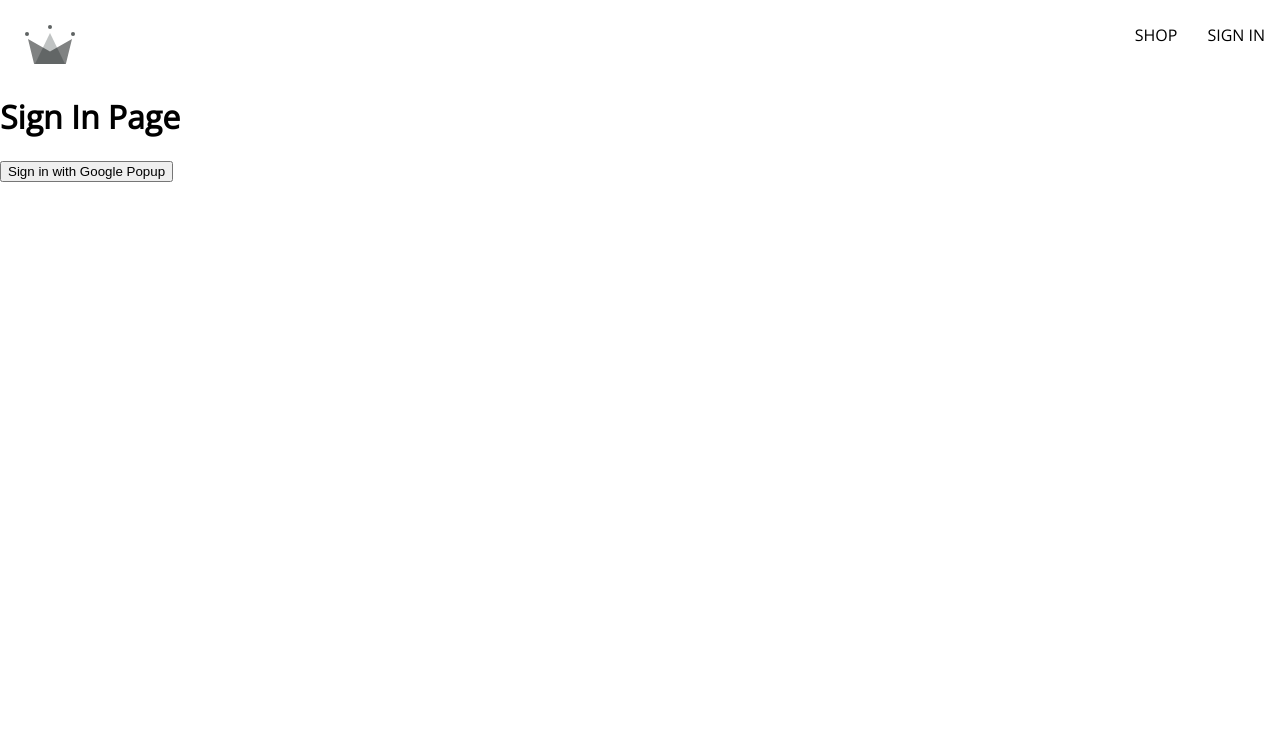
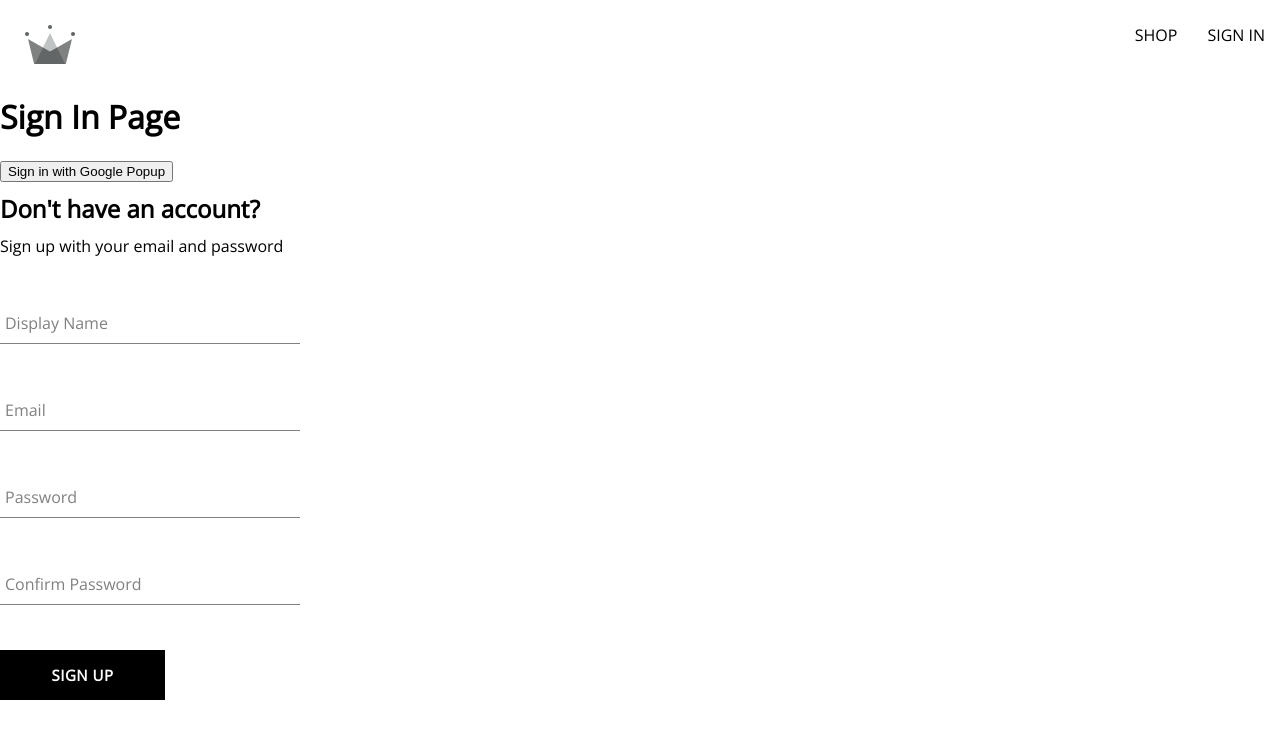
Before and after one commit to Bhubanesh/crwn-clothing, a React (Create React App) app: page /sign-in in a window 1280 px wide. Shown: the top 738 px of the page. Built offline with nearby package versions, Linux system fonts and the light colour scheme; the HTML template or start-up script is replaced by a standard one; a web font is replaced by a local one.

Commit message:
added the sign-up form and the sig-up button

```diff
--- /dev/null
+++ b/src/components/button/button.component.jsx
@@ -0,0 +1,19 @@
+import './button.styles.scss'
+
+const BUTTON_TYPE_CLASSES = {
+  google: "google-sign-in",
+  inverted: "inverted",
+};
+
+const Button = ({ children, buttonType, ...otherProps }) => {
+  return (
+    <button
+      className={`button-container ${BUTTON_TYPE_CLASSES[buttonType]}`}
+      {...otherProps}
+    >
+      {children}
+    </button>
+  );
+};
+
+export default Button;
--- /dev/null
+++ b/src/components/button/button.styles.scss
@@ -0,0 +1,46 @@
+.button-container {
+    min-width: 165px;
+    width: auto;
+    height: 50px;
+    letter-spacing: 0.5px;
+    line-height: 50px;
+    padding: 0 35px 0 35px;
+    font-size: 15px;
+    background-color: black;
+    color: white;
+    text-transform: uppercase;
+    font-family: 'Open Sans';
+    font-weight: bolder;
+    border: none;
+    cursor: pointer;
+    display: flex;
+    justify-content: center;
+
+    &:hover {
+      background-color: white;
+      color: black;
+      border: 1px solid black;
+    }
+
+    &.google-sign-in {
+      background-color: #4285f4;
+      color: white;
+
+      &:hover {
+        background-color: #357ae8;
+        border: none;
+      }
+    }
+
+    &.inverted {
+      background-color: white;
+      color: black;
+      border: 1px solid black;
+
+      &:hover {
+        background-color: black;
+        color: white;
+        border: none;
+      }
+    }
+  }
--- /dev/null
+++ b/src/components/form-input/form-input.component.jsx
@@ -0,0 +1,22 @@
+import './form-input.styles.scss'
+
+const FormInput = ({ label, ...otherProps }) => {
+  //console.log({...otherProps});
+  return (
+    <div className="group">
+      <input className="form-input" {...otherProps} />
+      {label && (
+        <label
+          className={`${
+            otherProps.value.length ? "shrink" : ""
+          } form-input-label`}
+        >
+          {label}
+        </label>
+      )}
+
+    </div>
+  );
+};
+
+export default FormInput;
--- /dev/null
+++ b/src/components/form-input/form-input.styles.scss
@@ -0,0 +1,54 @@
+$sub-color: grey;
+$main-color: black;
+
+@mixin shrinkLabel {
+  top: -14px;
+  font-size: 12px;
+  color: $main-color;
+}
+
+.group {
+  position: relative;
+  margin: 45px 0;
+
+  .form-input {
+    background: none;
+    background-color: white;
+    color: $sub-color;
+    font-size: 18px;
+    padding: 10px 10px 10px 5px;
+    display: block;
+    width: 100%;
+    border: none;
+    border-radius: 0;
+    border-bottom: 1px solid $sub-color;
+    margin: 25px 0;
+
+    &:focus {
+      outline: none;
+    }
+
+    &:focus ~ .form-input-label {
+      @include shrinkLabel();
+    }
+  }
+
+  input[type='password'] {
+    letter-spacing: 0.3em;
+  }
+
+  .form-input-label {
+    color: $sub-color;
+    font-size: 16px;
+    font-weight: normal;
+    position: absolute;
+    pointer-events: none;
+    left: 5px;
+    top: 10px;
+    transition: 300ms ease all;
+
+    &.shrink {
+      @include shrinkLabel();
+    }
+  }
+}
--- /dev/null
+++ b/src/components/sign-up-form/sign-up-form.component.jsx
@@ -0,0 +1,104 @@
+import { useState } from "react";
+import {
+  createAuthUserWithEmailAndPassword,
+  createUserDocumentFromAuth,
+} from "../../utils/firebase/firebase.utils";
+import FormInput from "../form-input/form-input.component";
+import './sign-up-form.styles.scss'
+import Button from "../button/button.component";
+
+const defaultFormFields = {
+  displayName: "",
+  email: "",
+  password: "",
+  confirmPassword: "",
+};
+
+const SignUpForm = () => {
+  const [formFields, setFormFields] = useState(defaultFormFields);
+  const { displayName, email, password, confirmPassword } = formFields;
+
+  //console.log(formFields);
+
+  const resetFormFields = () => {
+    setFormFields(defaultFormFields);
+  };
+
+  const handleSubmit = async (event) => {
+    event.preventDefault();
+
+    if (password !== confirmPassword) {
+      alert("The entered password doesnot match");
+      return;
+    }
+
+    try {
+      const { user } = await createAuthUserWithEmailAndPassword(
+        email,
+        password
+      );
+
+      await createUserDocumentFromAuth(user, { displayName });
+      resetFormFields();
+    } catch (error) {
+      if (error.code === "auth/email-already-in-use") {
+        alert("cannot create the user, email already in use");
+      } else {
+        console.log("user creation encounteres an error", error);
+      }
+    }
+  };
+
+  const handleChange = (event) => {
+    const { name, value } = event.target;
+
+    setFormFields({ ...formFields, [name]: value });
+  };
+
+  return (
+    <div className="sign-up-container">
+      <h2>Don't have an account?</h2>
+      <span>Sign up with your email and password</span>
+      <form onSubmit={handleSubmit}>
+        <FormInput
+          label="Display Name"
+          type="text"
+          required
+          onChange={handleChange}
+          name="displayName"
+          value={displayName}
+        />
+
+        <FormInput
+          label="Email"
+          type="email"
+          required
+          onChange={handleChange}
+          name="email"
+          value={email}
+        />
+
+        <FormInput
+          label="Password"
+          type="password"
+          required
+          onChange={handleChange}
+          name="password"
+          value={password}
+        />
+
+        <FormInput
+          label="Confirm Password"
+          type="password"
+          required
+          onChange={handleChange}
+          name="confirmPassword"
+          value={confirmPassword}
+        />
+        <Button type="submit">Sign Up </Button>
+      </form>
+    </div>
+  );
+};
+
+export default SignUpForm;
--- /dev/null
+++ b/src/components/sign-up-form/sign-up-form.styles.scss
@@ -0,0 +1,11 @@
+.sign-up-container {
+    display: flex;
+    flex-direction: column;
+    width: 300px;
+
+
+h2 {
+    margin: 10px 0;
+}
+
+}
--- a/src/routes/sign-in/sign-in.component.jsx
+++ b/src/routes/sign-in/sign-in.component.jsx
@@ -1,9 +1,32 @@
-import { signInWithGooglePopup, createUserDocumentFromAuth } from '../../utils/firebase/firebase.utils';
+// import { useEffect } from 'react';
+// import { getRedirectResult } from 'firebase/auth';
 
+import { auth, signInWithGooglePopup, createUserDocumentFromAuth, signInWithGoogleRedirect } from '../../utils/firebase/firebase.utils';
+import SignUpForm from '../../components/sign-up-form/sign-up-form.component';
 const SignIn = () => {
+    //if signIn With Google Redirect is used
+    // useEffect(async () => {
+    //    const response = await getRedirectResult(auth);
+    //    console.log(response);
+    // }, []);
+
+
+    // useEffect(() => {
+    //     const fetchData = async () => {
+    //       const response = await getRedirectResult(auth);
+
+    //       if(response) {
+    //         const userDocRef = await createUserDocumentFromAuth(response.user); // if the response is not null then a document is created with the response for the user.
+    //       }
+    //     };
+
+    //     fetchData();
+    //   }, []);
+
+
     const logGoogleUser = async () => {
         const { user } = await signInWithGooglePopup();
-        createUserDocumentFromAuth(user);
+        const userDocRef = await createUserDocumentFromAuth(user);
     };
 
 
@@ -12,10 +35,12 @@
         <div>
            <h1>Sign In Page</h1>
            <button onClick={logGoogleUser}>Sign in with Google Popup</button>
+           {/* <button onClick={signInWithGoogleRedirect}>Sign in with Google Redirect</button> */}
+           <SignUpForm />
         </div>
 
 
     )
-    }
+    };
 
     export default SignIn;
--- a/src/utils/firebase/firebase.utils.jsx
+++ b/src/utils/firebase/firebase.utils.jsx
@@ -1,5 +1,5 @@
 import { initializeApp } from 'firebase/app';
-import { getAuth, signInWithRedirect, signInWithPopup, GoogleAuthProvider} from 'firebase/auth';
+import { getAuth, signInWithRedirect, signInWithPopup, GoogleAuthProvider, createUserWithEmailAndPassword } from 'firebase/auth';
 import { getFirestore, doc, getDoc, setDoc } from 'firebase/firestore'
 
 const firebaseConfig = {
@@ -13,20 +13,23 @@
 
   const firebaseApp = initializeApp(firebaseConfig);
 
-  const provider = new GoogleAuthProvider();
+  const googleProvider = new GoogleAuthProvider();
 
-  provider.setCustomParameters({
+  googleProvider.setCustomParameters({
     prompt: 'select_account'
   });
 
   export const auth = getAuth();
-  export const signInWithGooglePopup = () => signInWithPopup(auth, provider);
+  export const signInWithGooglePopup = () => signInWithPopup(auth, googleProvider);
+  export const signInWithGoogleRedirect = () => signInWithRedirect(auth, googleProvider);
 
 
   export const db = getFirestore();// direct to our database
 
 
-  export const createUserDocumentFromAuth = async (userAuth) => {
+  export const createUserDocumentFromAuth = async (userAuth, additionalInformation = {}) => {
+     if(!userAuth)return;
+
      const userDocRef = doc(db, 'user',  userAuth.uid);
 
      console.log(userDocRef);
@@ -42,7 +45,8 @@
         await setDoc(userDocRef, {
           displayName,
           email,
-          createdAt
+          createdAt,
+          ...additionalInformation,
         });
       }catch (error) {
        console.log('error creating the user', error.message);
@@ -53,3 +57,10 @@
      return userDocRef;
 
   };
+
+
+  export const createAuthUserWithEmailAndPassword = async (email, password) => {
+    if(!email || !password)return;
+
+   return await createUserWithEmailAndPassword(auth, email,password);
+  };
```
